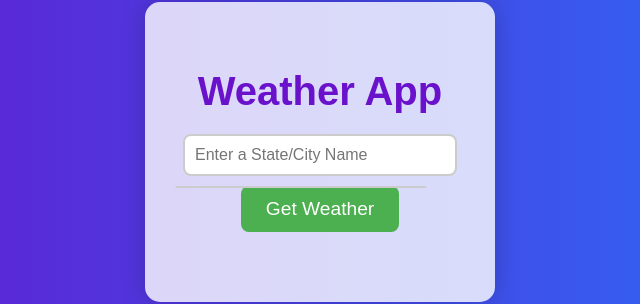
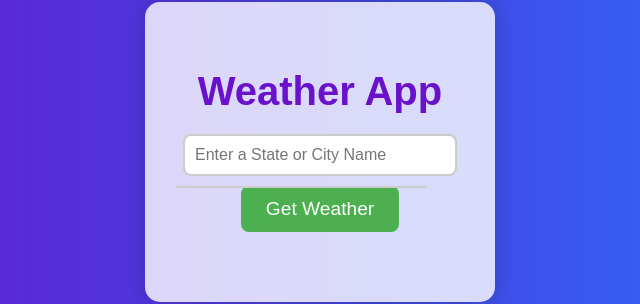
Before and after one commit to diptamandebnath/weather_app, a plain HTML site: page index.html in a window 1280 px wide. Shown: the part 248-552 px from the top of the page, 320-960 px from the left. Drawn offline with Linux system fonts and the light colour scheme.

Commit message:
Update index.html

```diff
--- a/index.html
+++ b/index.html
@@ -135,7 +135,7 @@
     <div class="weather-container">
         <h1>Weather App</h1>
         <div class="input-container">
-            <input type="text" id="cityInput" placeholder="Enter a State/City Name" oninput="suggestCities()" />
+            <input type="text" id="cityInput" placeholder="Enter a State or City Name" oninput="suggestCities()" />
             <div id="suggestions" class="suggestions"></div>
             <button onclick="getWeather()">Get Weather</button>
         </div>
```
